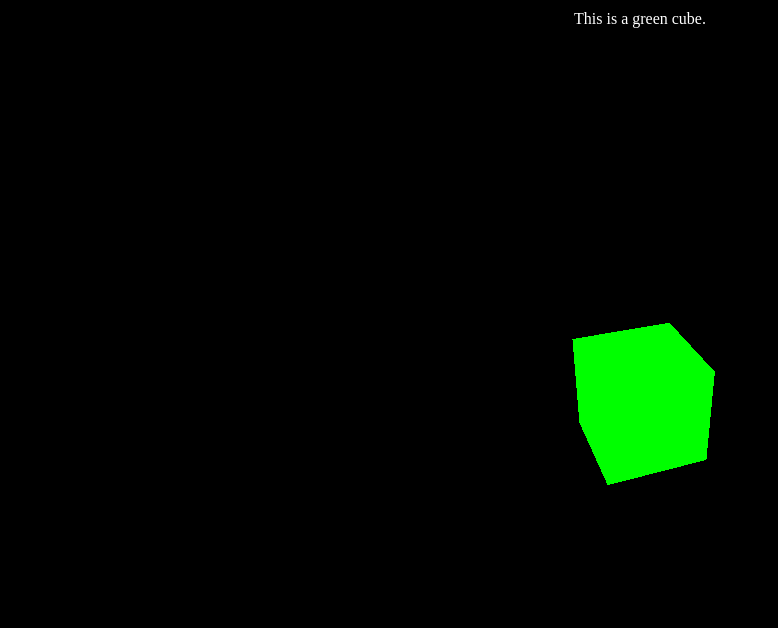
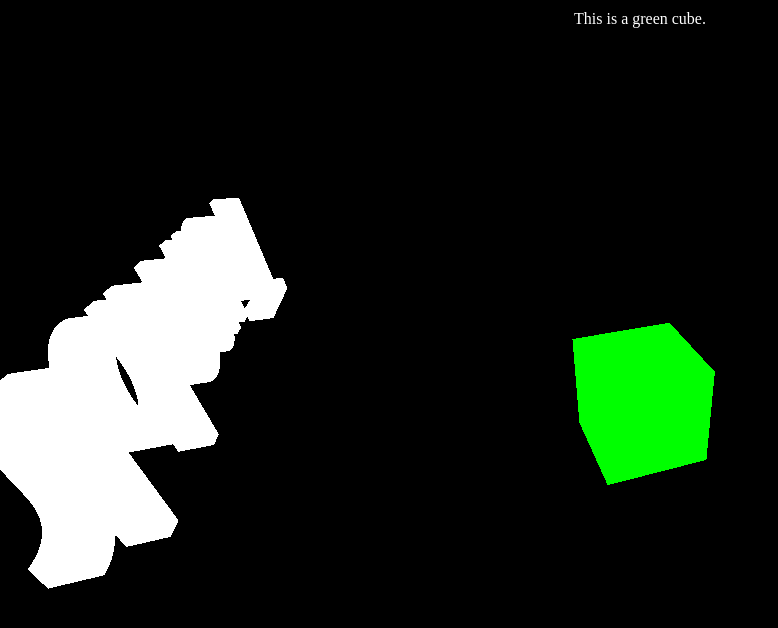
Before and after one commit to apss99/three-js-spike, a website built with Vite: page index.html in a window 1280 px wide. Shown: the whole page, without its empty margins (0-778 px from the left). Built offline with nearby package versions, Linux system fonts and the light colour scheme.

Commit message:
display rotating 3D text

```diff
--- /dev/null
+++ b/animateCube.js
@@ -0,0 +1,6 @@
+import greenCube from "./greenCube";
+
+export default function animateCube(time) {
+  greenCube.rotation.x = time / 2000;
+  greenCube.rotation.y = time / 1000;
+}
--- /dev/null
+++ b/animateTumblrText.js
@@ -0,0 +1,6 @@
+import tumblrText from "./tumblrText";
+
+export default function animateTumblrText(time) {
+  tumblrText.rotation.x = time / 2000;
+  tumblrText.rotation.y = time / 1000;
+}
--- /dev/null
+++ b/greenCube.js
@@ -0,0 +1,7 @@
+import * as THREE from "three";
+
+const cubeGeometry = new THREE.BoxGeometry(1, 1, 1);
+const material = new THREE.MeshBasicMaterial({ color: 0x00ff00 });
+const greenCube = new THREE.Mesh(cubeGeometry, material);
+
+export default greenCube;
--- a/index.html
+++ b/index.html
@@ -6,6 +6,10 @@
     <style>
       body {
         margin: 0;
+        overflow: hidden;
+      }
+      canvas {
+        display: block;
       }
       #info {
         position: absolute;
--- a/main.js
+++ b/main.js
@@ -1,6 +1,8 @@
 import * as THREE from "three";
-// import { TextGeometry } from "three/addons/loaders/TextGeometry.js";
-// import { FontLoader } from "three/addons/loaders/FontLoader.js";
+import tumblrText from "./tumblrText";
+import greenCube from "./greenCube";
+import animateTumblrText from "./animateTumblrText";
+import animateCube from "./animateCube";
 
 const scene = new THREE.Scene();
 const camera = new THREE.PerspectiveCamera(
@@ -13,23 +15,21 @@ const camera = new THREE.PerspectiveCamera(
 const renderer = new THREE.WebGLRenderer();
 renderer.setSize(window.innerWidth, window.innerHeight);
 
-// new THREE.TextGeometry(text, parameters);
-
 document.body.appendChild(renderer.domElement);
 
-const geometry = new THREE.BoxGeometry(1, 1, 1);
-const material = new THREE.MeshBasicMaterial({ color: 0x00ff00 });
-const cube = new THREE.Mesh(geometry, material);
-scene.add(cube);
+scene.add(greenCube);
 
 camera.position.z = 5;
 
-function animate(time) {
+scene.add(tumblrText);
+
+function animate(time = 0) {
   requestAnimationFrame(animate);
 
-  cube.rotation.x = time / 2000;
-  cube.rotation.y = time / 1000;
+  animateCube(time);
+  animateTumblrText(time);
 
   renderer.render(scene, camera);
 }
+
 animate();
--- /dev/null
+++ b/tumblrText.js
@@ -0,0 +1,22 @@
+import * as THREE from "three";
+import { TextGeometry } from "three/addons/geometries/TextGeometry.js";
+import { FontLoader } from "three/addons/loaders/FontLoader.js";
+
+const loader = new FontLoader();
+const font = await loader.loadAsync(
+  "https://threejs.org/examples/fonts/helvetiker_regular.typeface.json",
+);
+const textGeometry = new TextGeometry("Tumblr <3", {
+  font: font,
+  size: 1,
+  depth: 0.2,
+  curveSegments: 12,
+});
+
+const textMaterial = new THREE.MeshBasicMaterial({ color: 0xffffff });
+const tumblrText = new THREE.Mesh(textGeometry, textMaterial);
+
+tumblrText.position.x = -4;
+tumblrText.position.y = 2;
+
+export default tumblrText;
```
Lines whose indentation alone changed are shown as unchanged.
